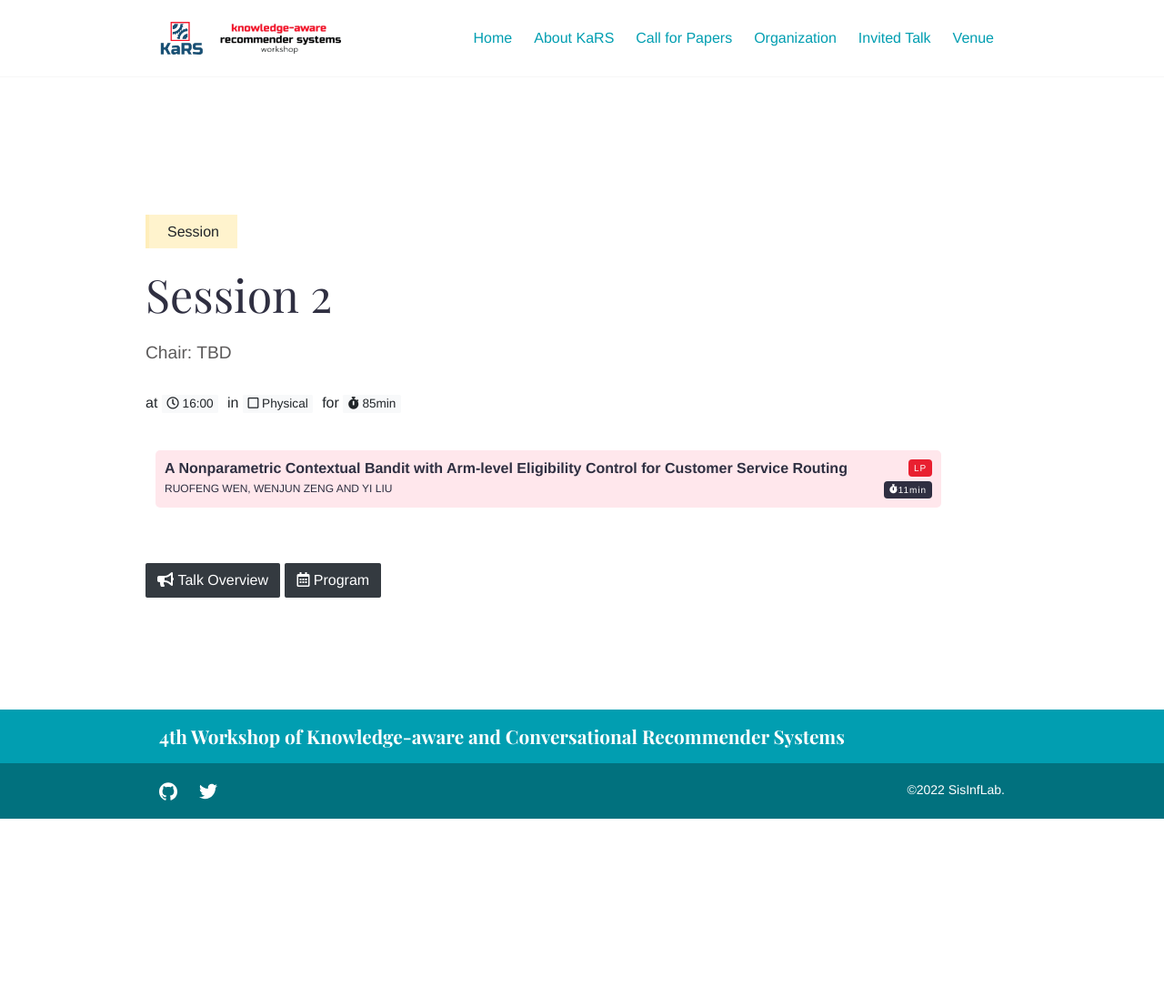
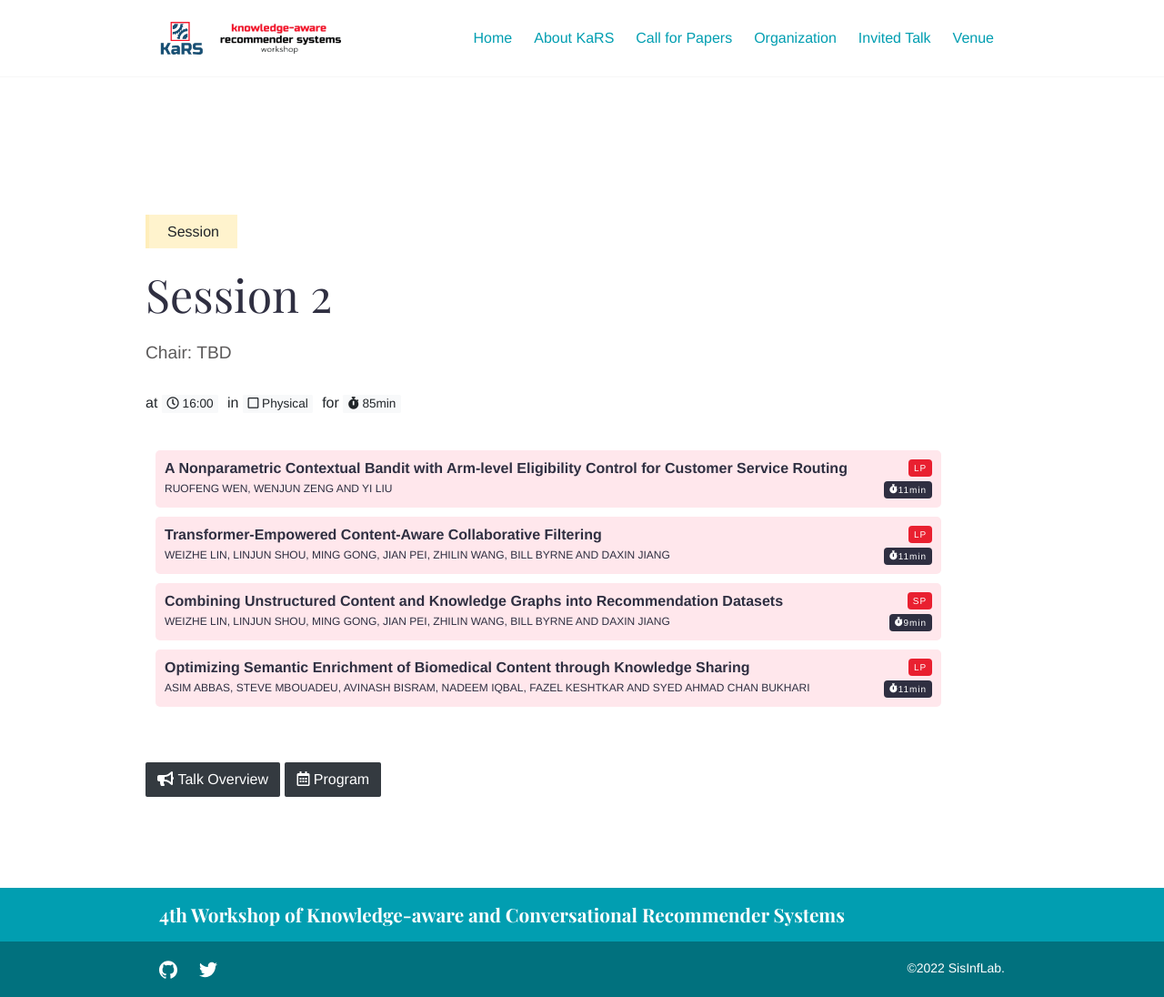
Before and after one commit to kars-workshop/2022, a Jekyll site: the page built from _talks/session2.md, in a window 1280 px wide. Shown: the whole page at 91% size. Built offline with Jekyll 4.4.1, drawn with Linux system fonts in a browser that asks for light colours; before the commit the page ends 900 px from its top, so only the background shows below that.

Commit message:
Update session2.json

```diff
--- a/_data/session2.json
+++ b/_data/session2.json
@@ -4,5 +4,24 @@
     "authors": "Ruofeng Wen, Wenjun Zeng and Yi Liu",
     "type": "LP",
     "duration": 11
+  },
+  {
+    "title": "Transformer-Empowered Content-Aware Collaborative Filtering",
+    "authors": "Weizhe Lin, Linjun Shou, Ming Gong, Jian Pei, Zhilin Wang, Bill Byrne and Daxin Jiang",
+    "type": "LP",
+    "duration": 11
+  },
+  {
+    "title": "Combining Unstructured Content and Knowledge Graphs into Recommendation Datasets",
+    "authors": "Weizhe Lin, Linjun Shou, Ming Gong, Jian Pei, Zhilin Wang, Bill Byrne and Daxin Jiang",
+    "type": "SP",
+    "duration": 9
+  },
+  {
+    "title": "Optimizing Semantic Enrichment of Biomedical Content through Knowledge Sharing",
+    "authors": "Asim Abbas, Steve Mbouadeu, Avinash Bisram, Nadeem Iqbal, Fazel Keshtkar and Syed Ahmad Chan Bukhari",
+    "type": "LP",
+    "duration": 11
   }
+
 ]
```
